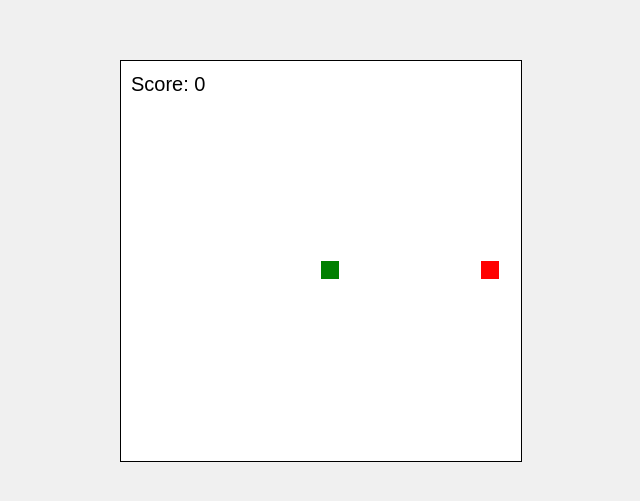
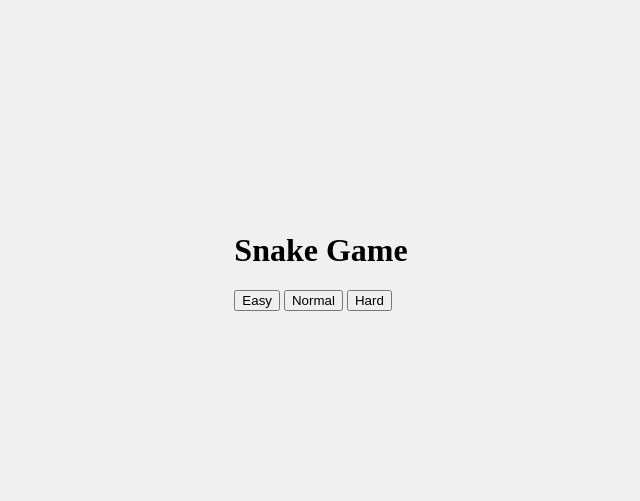
Before and after one commit to tutujaja22/dorlwjdgus.github.io, a plain HTML site: page index.html in a window 1280 px wide. Shown: the part 139-640 px from the top of the page, without its empty margins (319-959 px from the left). Drawn offline with Linux system fonts and the light colour scheme.

Commit message:
Update index.html

```diff
--- a/index.html
+++ b/index.html
@@ -7,7 +7,13 @@
     <link rel="stylesheet" href="style.css">
 </head>
 <body>
-    <canvas id="gameCanvas"></canvas>
+    <div id="menu">
+        <h1>Snake Game</h1>
+        <button id="easyBtn">Easy</button>
+        <button id="normalBtn">Normal</button>
+        <button id="hardBtn">Hard</button>
+    </div>
+    <canvas id="gameCanvas" style="display: none;"></canvas>
     <script src="script.js"></script>
 </body>
 </html>
```
